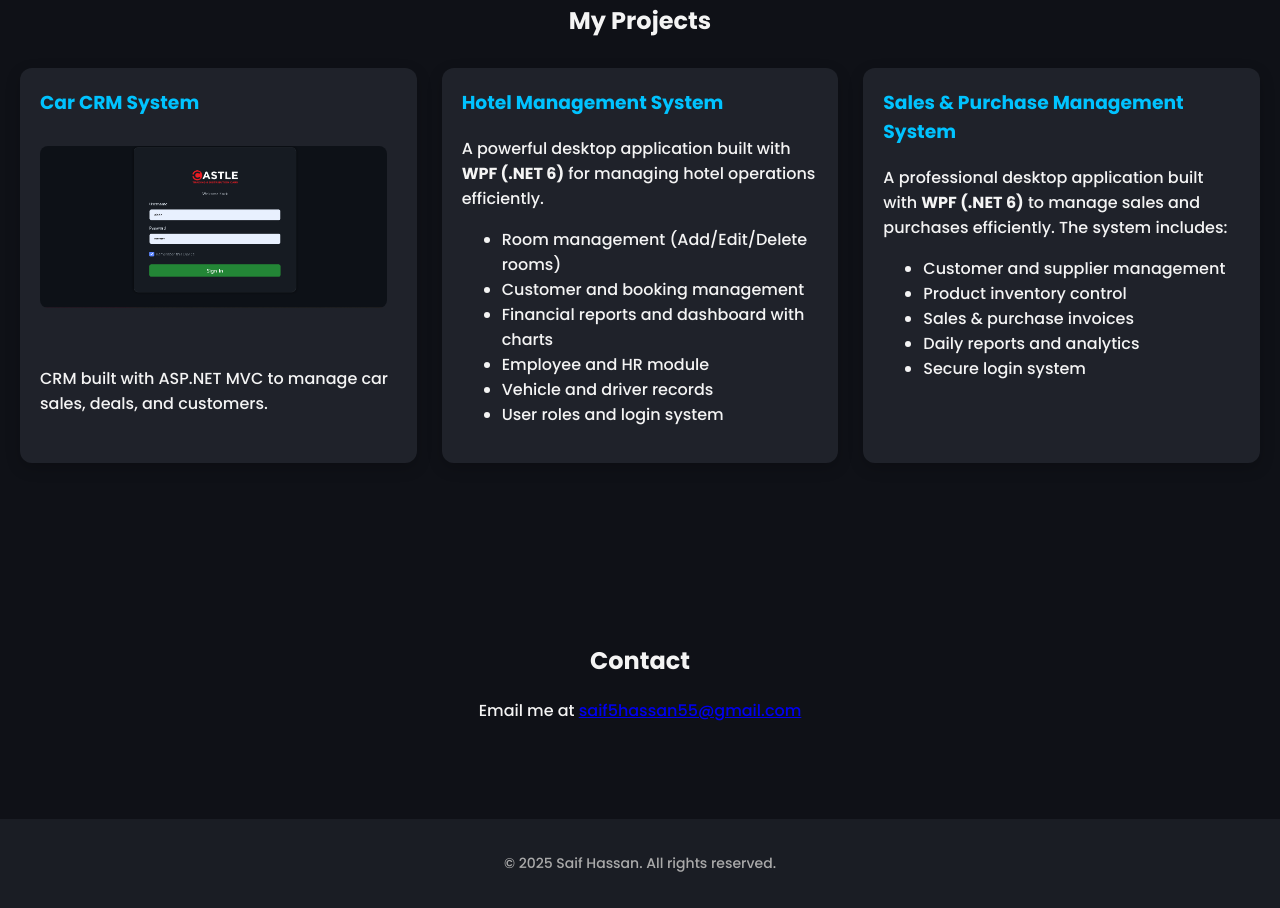
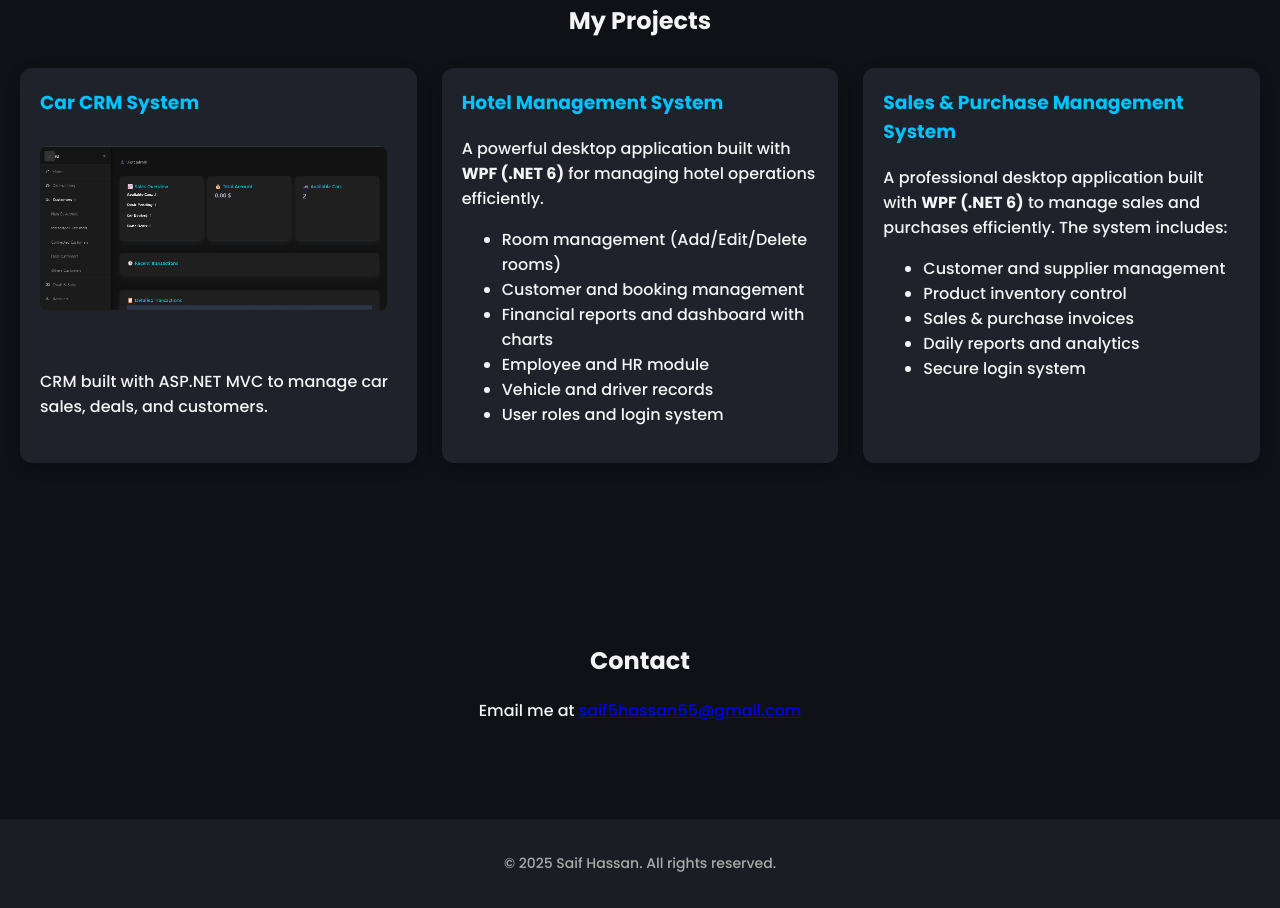
Before and after one commit to Saif-Software/saifProtofilo, a plain HTML site: page index.html in a window 1280 px wide. Shown: the part 1162-2070 px from the top of the page. Drawn offline with nearby package versions, Linux system fonts and the light colour scheme.

Commit message:
Update site

```diff
--- a/index.html
+++ b/index.html
@@ -53,8 +53,8 @@
     <div class="project-card">
   <h3>Car CRM System</h3>
 
-  <a href="Login.png" data-lightbox="crm" data-title="CRM Login">
-    <img src="Login.png" alt="CRM Login" />
+  <a href="Dashboard.png" data-lightbox="crm" data-title="CRM Login">
+    <img src="Dashboard.png" alt="CRM Login" />
   </a>
 
   <a href="Dashboard.png" data-lightbox="crm" data-title="Dashboard">
```
